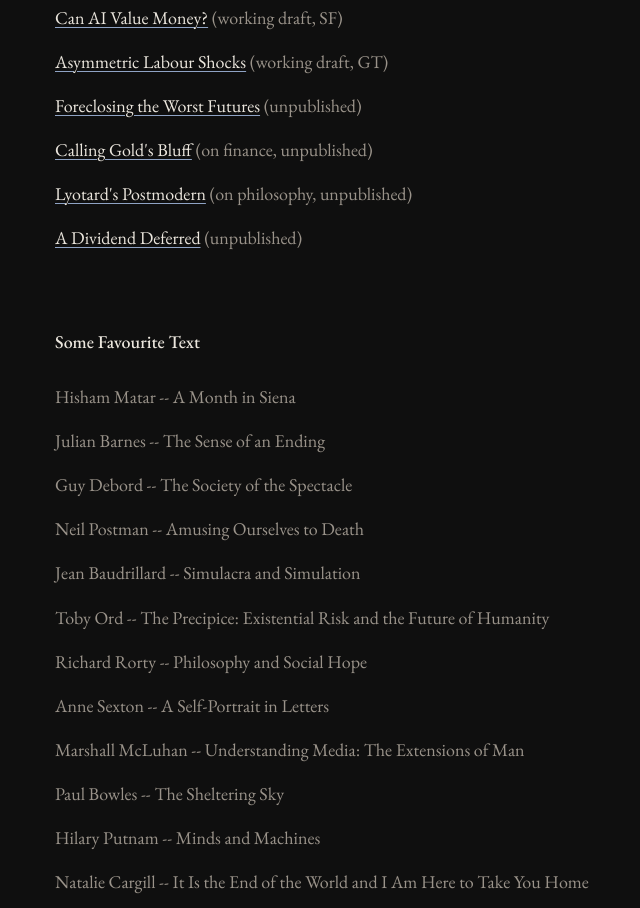
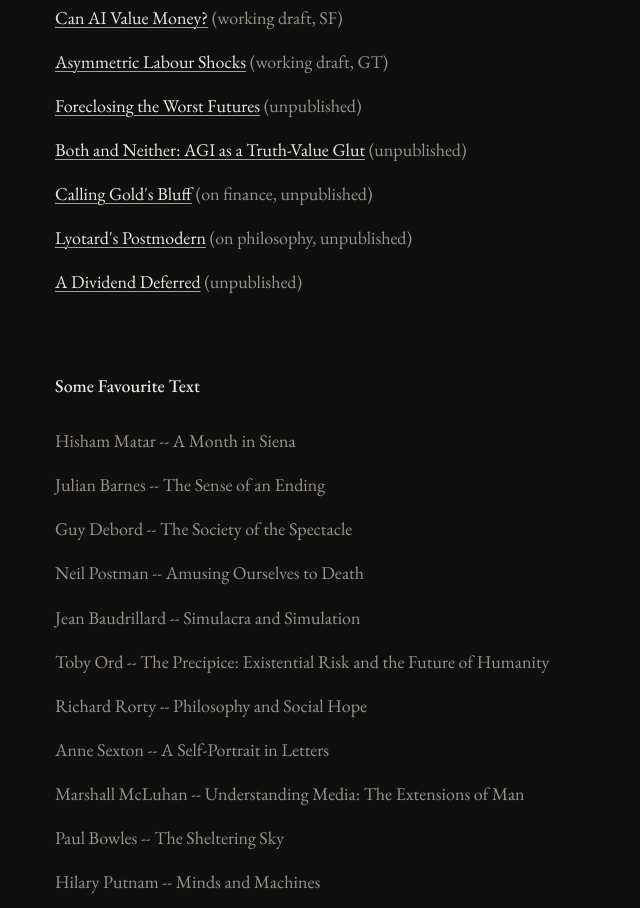
Before and after one commit to shalinaprakash/shalinaprakash.github.io, a plain HTML site: page index.html in a window 1280 px wide. Shown: the part 793-1701 px from the top of the page, without its empty margins (303-943 px from the left). Drawn offline with nearby package versions, Linux system fonts and the light colour scheme; no server answers.

Commit message:
Add files via upload

```diff
--- a/index.html
+++ b/index.html
@@ -36,6 +36,7 @@
       <li><a href="https://docs.google.com/document/d/1EdAGD5pjZBu7kcDMSR4Kiy81R0tHwLR6eMl9RFBlJoI/edit" target="_blank" rel="noopener">Can AI Value Money?</a> (working draft, SF)</li>
       <li><a href="https://docs.google.com/document/d/1W7acFWF3PfSnVeC6-8y6RD7EP_RJmQ4MXIkzUudErhs/edit" target="_blank" rel="noopener">Asymmetric Labour Shocks</a> (working draft, GT)</li>
       <li><a href="https://docs.google.com/document/d/1WU4fTJcgNQfVUM3eV580-Beoxgdh5TnA9tSKdEa7jFw/edit" target="_blank" rel="noopener">Foreclosing the Worst Futures</a> (unpublished)</li>
+      <li><a href="https://docs.google.com/document/d/135aqQvq_82tr0swXeFzh0yvQGD-Oq5k9lXU31NOfct8/edit?usp=sharing" target="_blank" rel="noopener">Both and Neither: AGI as a Truth-Value Glut</a> (unpublished)</li>
       <li id="substack-anchor" hidden></li>
       <li><a href="https://docs.google.com/document/d/1GWw2Gp4fruuqWdS_UzZATDzmch8oCxVxcd2z2sCk6uo/edit" target="_blank" rel="noopener">Calling Gold's Bluff</a> (on finance, unpublished)</li>
       <li><a href="https://docs.google.com/document/d/1-Y0QZXsT9-UJKNKJLRJO0lix0ernnsnb7S4g1M3BkJk/edit" target="_blank" rel="noopener">Lyotard's Postmodern</a> (on philosophy, unpublished)</li>
```
